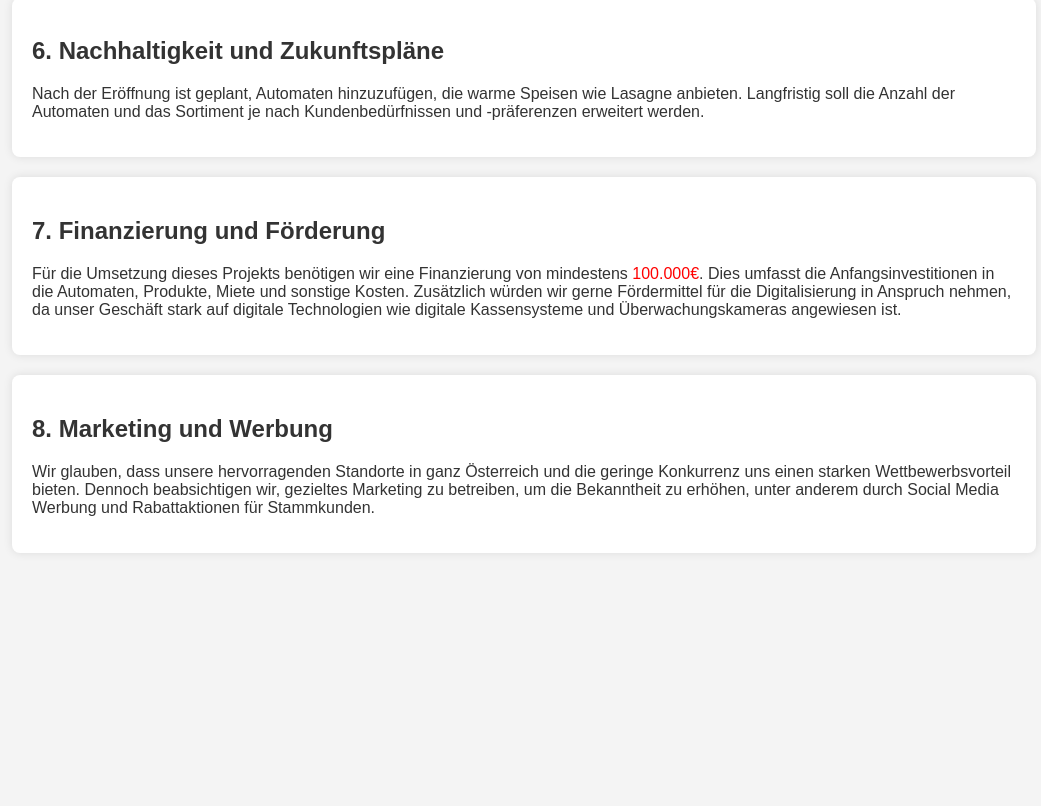
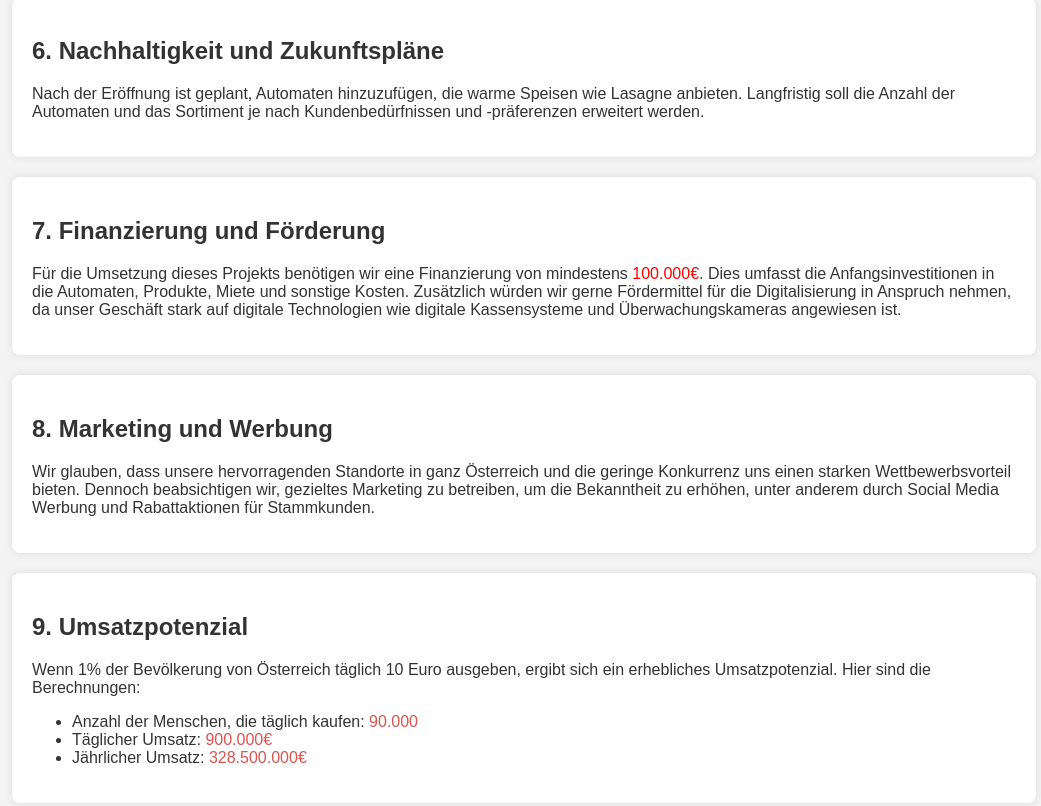
Before and after one commit to krabidokht/meine-automatisierungs-seite, a plain HTML site: page index.html in a window 1280 px wide. Shown: the part 1433-2239 px from the top of the page, without its empty margins (116-1157 px from the left). Before the commit the page ends 2042 px from the top, so only its background shows below. Drawn offline with Linux system fonts and the light colour scheme.

Commit message:
Updated index.html with new styling, signatures, and expanded business scope

```diff
--- a/index.html
+++ b/index.html
@@ -45,6 +45,9 @@
         .one-time {
             color: #0000ff; /* Blau für einmalige Ausgaben */
         }
+        .calculation {
+            color: #d9534f; /* Rot für wichtige Zahlen */
+        }
         footer {
             background-color: #007bff;
             color: #fff;
@@ -65,7 +68,6 @@
     </style>
 </head>
 <body>
-    <!-- Signature: KRabidokht -->
     <header>
         <h1>Automaten Präsentation</h1>
     </header>
@@ -125,6 +127,15 @@
             <h2>8. Marketing und Werbung</h2>
             <p>Wir glauben, dass unsere hervorragenden Standorte in ganz Österreich und die geringe Konkurrenz uns einen starken Wettbewerbsvorteil bieten. Dennoch beabsichtigen wir, gezieltes Marketing zu betreiben, um die Bekanntheit zu erhöhen, unter anderem durch Social Media Werbung und Rabattaktionen für Stammkunden.</p>
         </div>
+        <div class="section">
+            <h2>9. Umsatzpotenzial</h2>
+            <p>Wenn 1% der Bevölkerung von Österreich täglich 10 Euro ausgeben, ergibt sich ein erhebliches Umsatzpotenzial. Hier sind die Berechnungen:</p>
+            <ul>
+                <li>Anzahl der Menschen, die täglich kaufen: <span class="calculation">90.000</span></li>
+                <li>Täglicher Umsatz: <span class="calculation">900.000€</span></li>
+                <li>Jährlicher Umsatz: <span class="calculation">328.500.000€</span></li>
+            </ul>
+        </div>
     </div>
     <footer>
         <p>Signature: KRabidokht</p>
```
